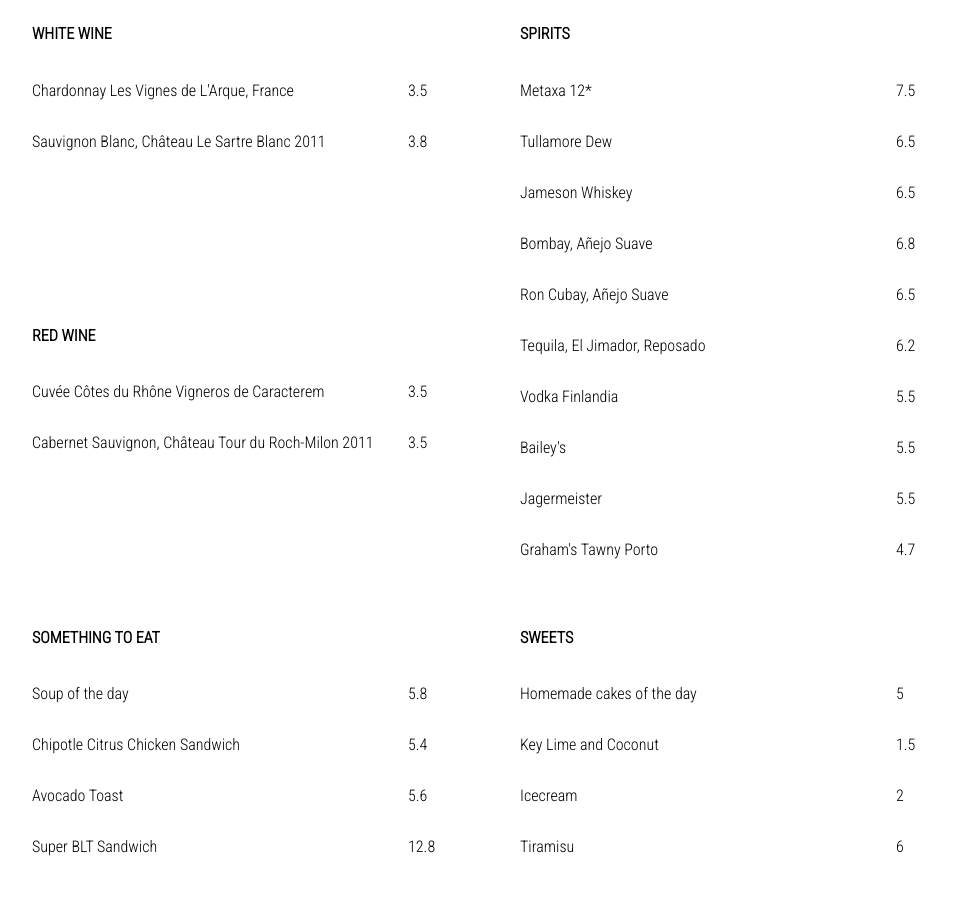
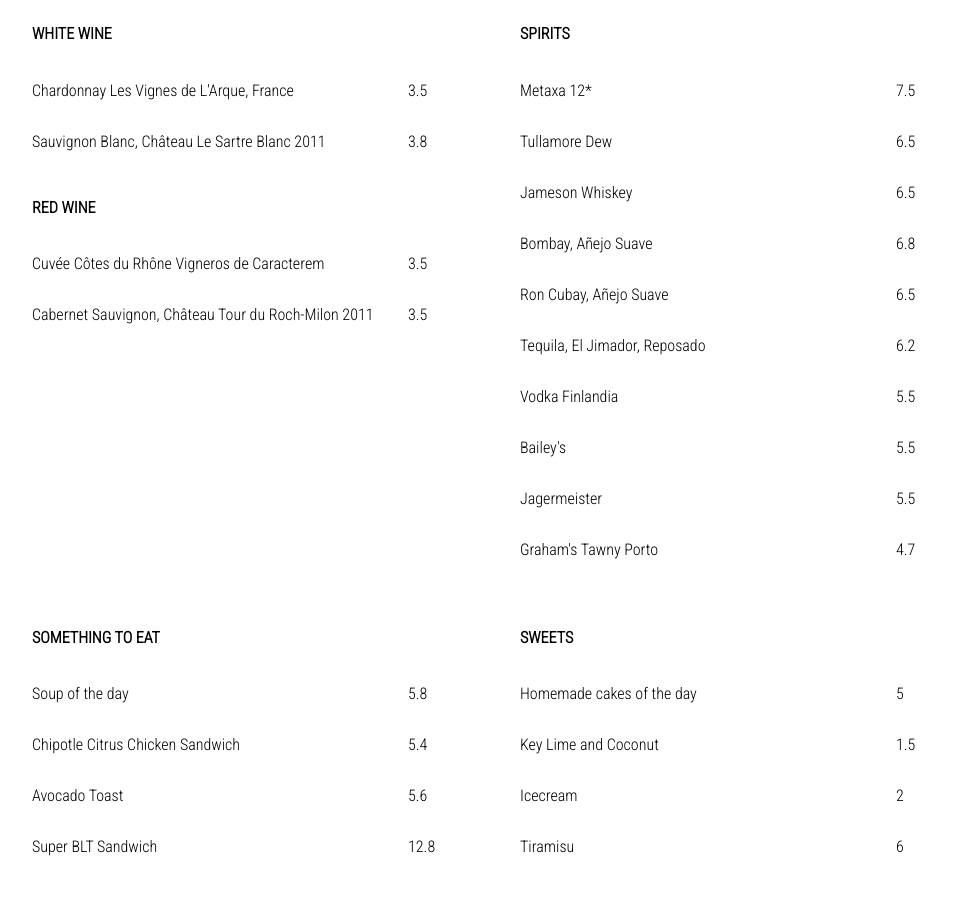
Before and after one commit to ZofP/generic-hipster-coffee, a website: page src/menu.html in a window 1280 px wide. Shown: the part 2002-2904 px from the top of the page, without its empty margins (160-1119 px from the left). Drawn offline with nearby package versions, Linux system fonts and the light colour scheme; files that its build step writes are made by us from their sources.

Commit message:
small changes

```diff
--- a/src/scss/_menu.scss
+++ b/src/scss/_menu.scss
@@ -31,11 +31,6 @@
     h4 {
       font-size: 3rem;
       width: 90%;
-    }
-  }
-  &__section {
-    @media (min-width: 768px) {
-      // margin: 2rem 0;
     }
   }
   &__heading {
@@ -94,6 +89,8 @@
 }
 .red-wine {
   grid-area: red-wine;
+  position: relative;
+  top: -8rem;
 }
 .cocktails {
   grid-area: cocktails;
```
